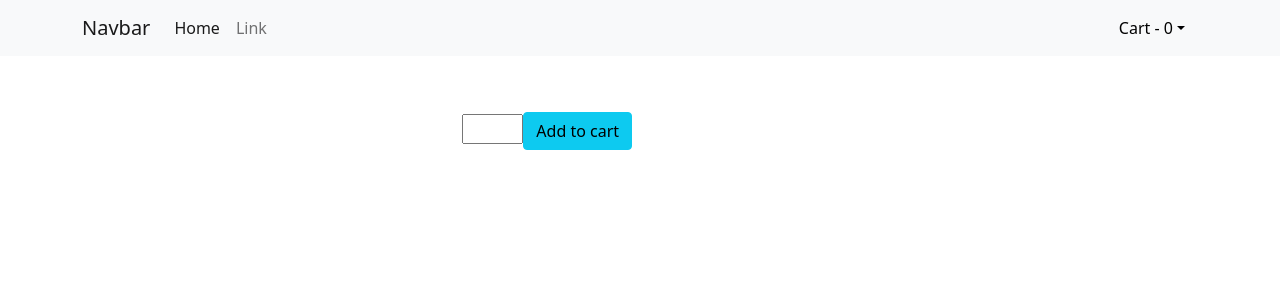
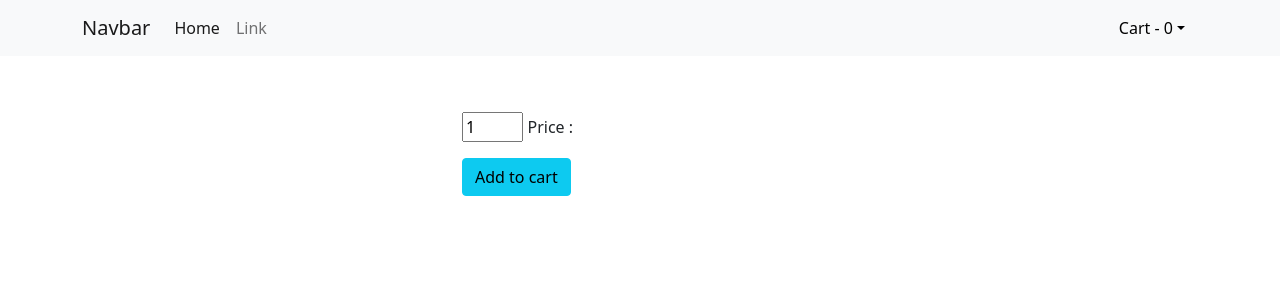
Before and after one commit to Abdul-aziz-shuvo/ecommerce-with-vuex, a Vue app: page /product/1 in a window 1280 px wide. Shown: the top 300 px of the page. Built offline with nearby package versions, Linux system fonts and the light colour scheme; no server answers.

Commit message:
dynamic quantity

```diff
--- a/src/components/pages/product/product.vue
+++ b/src/components/pages/product/product.vue
@@ -8,8 +8,9 @@
                 </div>
                 <div class="col-8">
                     <h2>{{product?.title}}</h2>
-                    <input type="number" class=" col-1 mr-2" name="" value="">
-                    <button type="" class="btn btn-info" @click="addCart">Add to cart</button>
+                    <input type="number" min="1" v-model.number="quantity" class=" col-1 mr-2" name="" >
+                    <span> Price : {{product?.price}}</span>
+                    <button type="" class="btn btn-info d-block mt-3" @click="addCart" >Add to cart</button>
                     <div class="mt-3">
                          <p>{{product?.description}}</p>
 
@@ -27,6 +28,11 @@ import {mapState,mapActions} from 'vuex'
     export default {
         name:'Product',
         props:['id'],
+        data() {
+            return {
+                quantity:1
+            }
+        },
         computed:{
             ...mapState(['product'])
 
@@ -36,7 +42,7 @@ import {mapState,mapActions} from 'vuex'
             addCart(){
                 this.addToCart({
                      product : this.product,
-                     quantity : 1
+                     quantity : this.quantity
                  });
             },
               ...mapActions(['addToCart','getProduct']),
@@ -44,8 +50,6 @@ import {mapState,mapActions} from 'vuex'
         created() {
             this.getProduct(this.id)
         }
-
-
     }
 </script>
 
```
